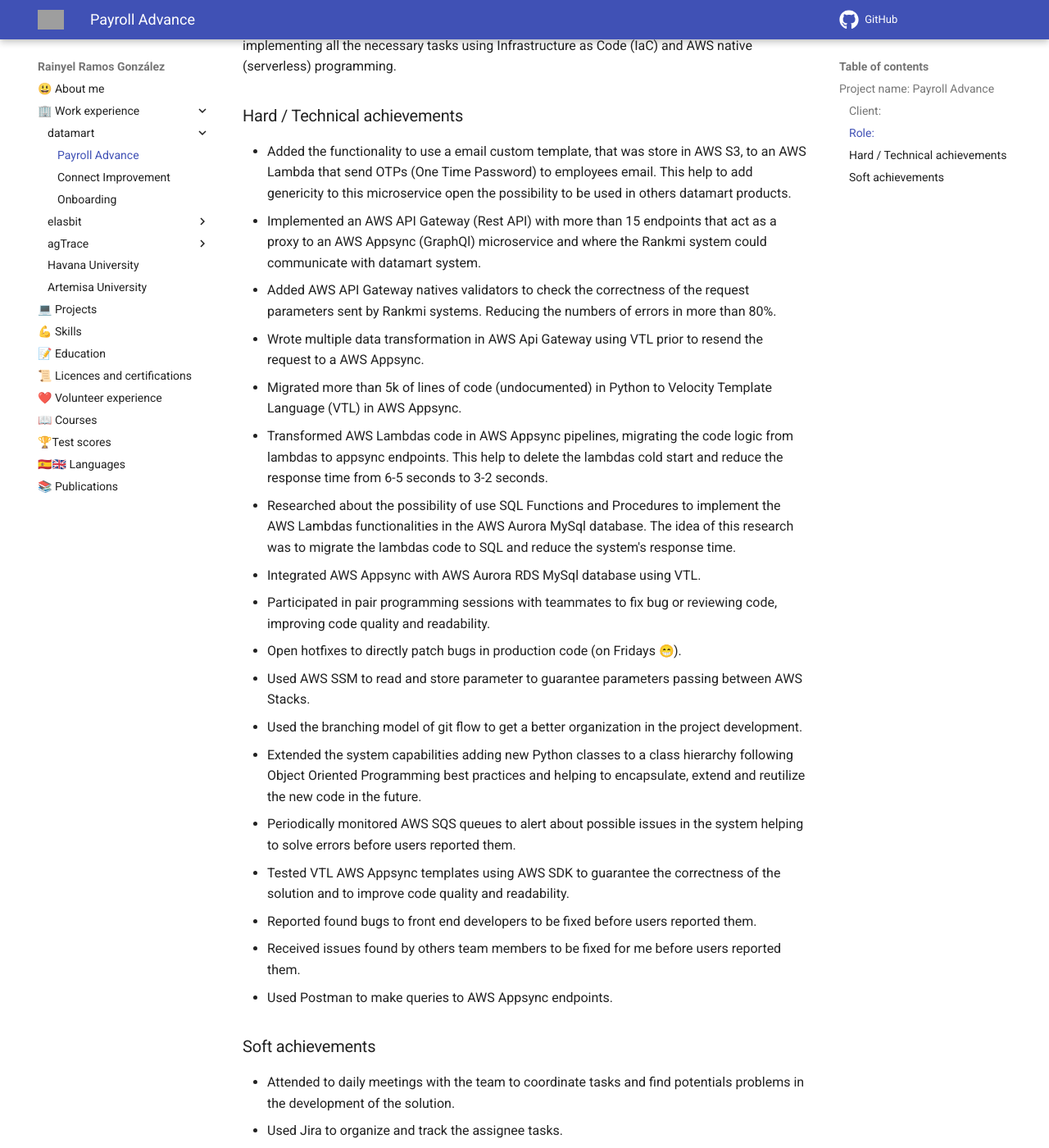
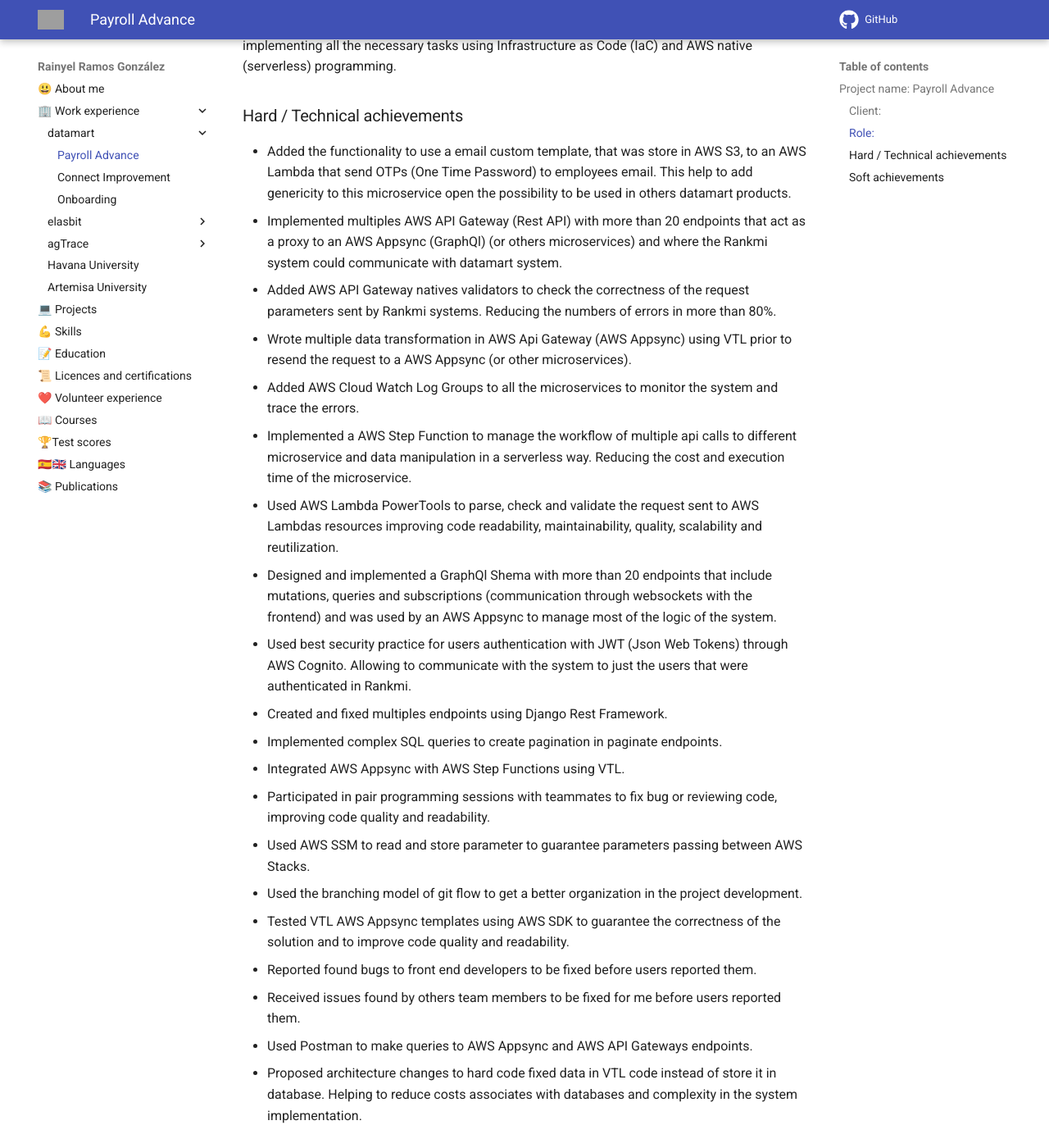
Before and after one commit to rayniel95/rayniel95.github.io, an MkDocs documentation site: the page built from docs/work_experience/datamart/payroll_advance.md, in a window 1280 px wide and 1400 px high, scrolled down 792 px. Shown: the whole window at 82% size. Built offline with MkDocs 1.6.1 and Material for MkDocs 9.7.7, drawn with Linux system fonts in a browser that asks for light colours; emoji names are drawn with the system emoji font; some of the changed text lies outside the part shown; grey boxes are pictures that could not be loaded.

Commit message:
add more achievements

```diff
--- a/docs/work_experience/datamart/payroll_advance.md
+++ b/docs/work_experience/datamart/payroll_advance.md
@@ -21,24 +21,25 @@ systems and employees can interact with the platform. My work was about to creat
 ### Hard / Technical achievements
 
 - Added the functionality to use a email custom template, that was store in AWS S3, to an AWS Lambda that send OTPs (One Time Password) to employees email. This help to add genericity to this microservice open the possibility to be used in others datamart products.
-- Implemented an AWS API Gateway (Rest API) with more than 15 endpoints that act as a proxy to an AWS Appsync (GraphQl) microservice and where the Rankmi
-system could communicate with datamart system.
+- Implemented multiples AWS API Gateway (Rest API) with more than 20 endpoints that act as a proxy to an AWS Appsync (GraphQl) (or others microservices) and where the Rankmi system could communicate with datamart system.
 - Added AWS API Gateway natives validators to check the correctness of the request parameters sent by Rankmi systems. Reducing the numbers of errors in more than 80%.
-- Wrote multiple data transformation in AWS Api Gateway using VTL prior to resend the request to a AWS Appsync.
-- Migrated more than 5k of lines of code (undocumented) in Python to Velocity Template Language (VTL) in AWS Appsync.
-- Transformed AWS Lambdas code in AWS Appsync pipelines, migrating the code logic from lambdas to appsync endpoints. This help to delete the lambdas cold start and reduce the response time from 6-5 seconds to 3-2 seconds.
-- Researched about the possibility of use SQL Functions and Procedures to implement the AWS Lambdas functionalities in the AWS Aurora MySql database. The idea of this research was to migrate the lambdas code to SQL and reduce the system's response time.
-- Integrated AWS Appsync with AWS Aurora RDS MySql database using VTL.
+- Wrote multiple data transformation in AWS Api Gateway (AWS Appsync) using VTL prior to resend the request to a AWS Appsync (or other microservices).
+- Added AWS Cloud Watch Log Groups to all the microservices to monitor the system and trace the errors.
+- Implemented a AWS Step Function to manage the workflow of multiple api calls to different microservice and data manipulation in a serverless way. Reducing the cost and execution time of the microservice.
+- Used AWS Lambda PowerTools to parse, check and validate the request sent to AWS Lambdas resources improving code readability, maintainability, quality, scalability and reutilization.
+- Designed and implemented a GraphQl Shema with more than 20 endpoints that include mutations, queries and subscriptions (communication through websockets with the frontend) and was used by an AWS Appsync to manage most of the logic of the system.
+- Used best security practice for users authentication with JWT (Json Web Tokens) through AWS Cognito. Allowing to communicate with the system to just the users that were authenticated in Rankmi.
+- Created and fixed multiples endpoints using Django Rest Framework.
+- Implemented complex SQL queries to create pagination in paginate endpoints.
+- Integrated AWS Appsync with AWS Step Functions using VTL.
 - Participated in pair programming sessions with teammates to fix bug or reviewing code, improving code quality and readability.
-- Open hotfixes to directly patch bugs in production code (on Fridays :grin:).
 - Used AWS SSM to read and store parameter to guarantee parameters passing between AWS Stacks.
 - Used the branching model of git flow to get a better organization in the project development.
-- Extended the system capabilities adding new Python classes to a class hierarchy following Object Oriented Programming best practices and helping to encapsulate, extend and reutilize the new code in the future.
-- Periodically monitored AWS SQS queues to alert about possible issues in the system helping to solve errors before users reported them.
 - Tested VTL AWS Appsync templates using AWS SDK to guarantee the correctness of the solution and to improve code quality and readability.
 - Reported found bugs to front end developers to be fixed before users reported them.
 - Received issues found by others team members to be fixed for me before users reported them.
-- Used Postman to make queries to AWS Appsync endpoints.
+- Used Postman to make queries to AWS Appsync and AWS API Gateways endpoints.
+- Proposed architecture changes to hard code fixed data in VTL code instead of store it in database. Helping to reduce costs associates with databases and complexity in the system implementation.
 
 ### Soft achievements
 
@@ -58,9 +59,10 @@ system could communicate with datamart system.
 - [Alena][17304740910670422272] (Scrum Master)
 - [Yosdany][2392998612686244556] (Senior Frontend Developer)
 - [Adalberto][] (DevOps | SecOps | FinOps Engineer)
+- [Eder Despaigne Herrera](https://cu.linkedin.com/in/eder-despaigne-herrera-4185501b6) (DevOps | SecOps | FinOps Engineer)
 
 Stack:
-: Amazon Web Services (AWS), Python, Velocity Template Language (VTL), Serverless Framework, GraphQL, Boto3, GQL (GraphQL client), AWS Appsync, Postman, JSON Schema Draft 4, Yaml, AWS Lambda, AWS S3, AWS API Gateway (Rest API).
+: Amazon Web Services (AWS), Python, Velocity Template Language (VTL), Serverless Framework, GraphQL, Boto3, GQL (GraphQL client), AWS Appsync, Postman, JSON Schema Draft 4, Yaml, AWS Lambda, AWS S3, AWS API Gateway (Rest API), AWS Step Function, Django Rest Framework (DRF), AWS Lambda PowerTools, SQL.
 <!-- extend the keywords section -->
 *keywords*:
-: Architecture Diagrams, AWS Lambda Functions, AWS Step Functions, AWS AppSync, AWS DynamoDB, AWS CloudFormation, AWS ApiGateway, WebSockets, Code Migration, Infrastructure as Code (IaC).
+: Architecture Diagrams, AWS Lambda Functions, AWS Step Functions, AWS AppSync, AWS DynamoDB, AWS CloudFormation, AWS ApiGateway, WebSockets, Code Migration, Infrastructure as Code (IaC), AWS Native (Serverless Infrastructure).
```
